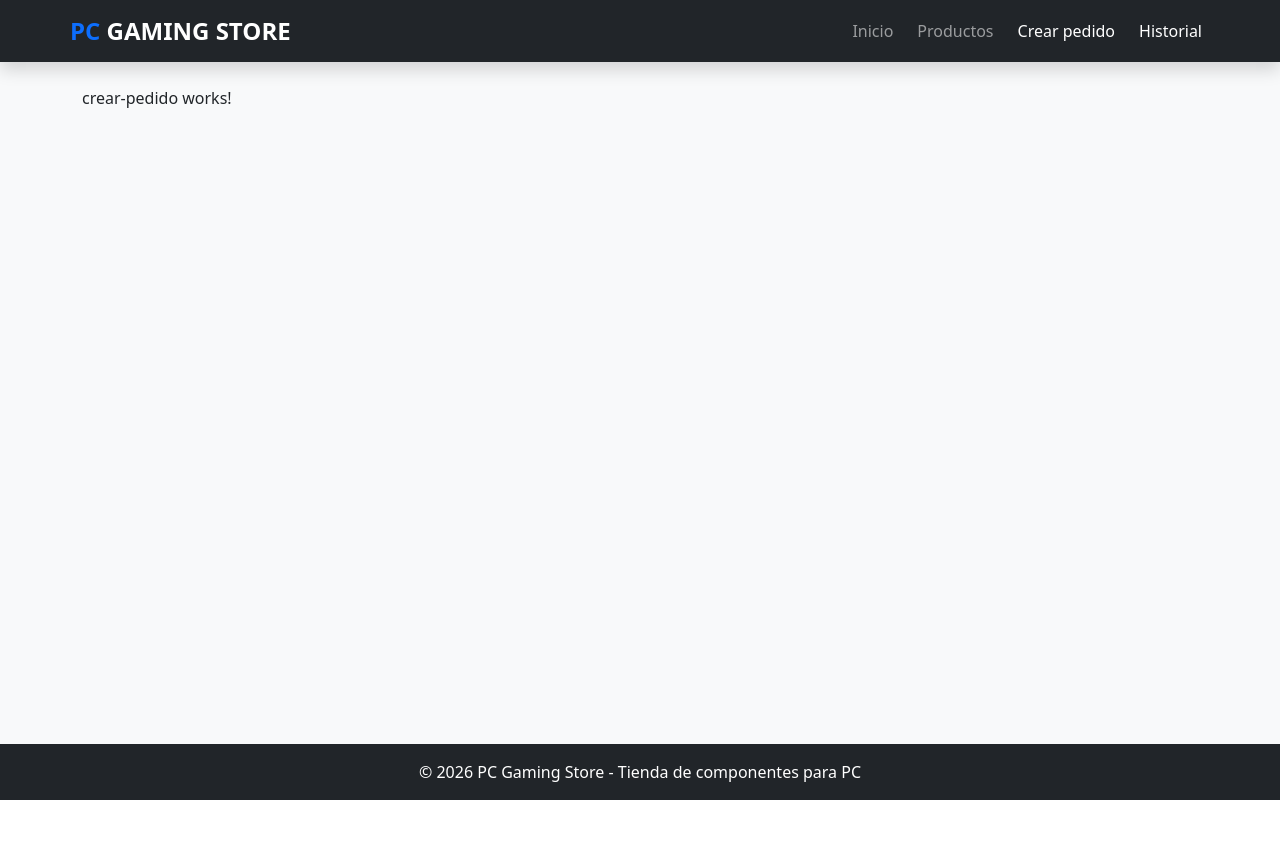
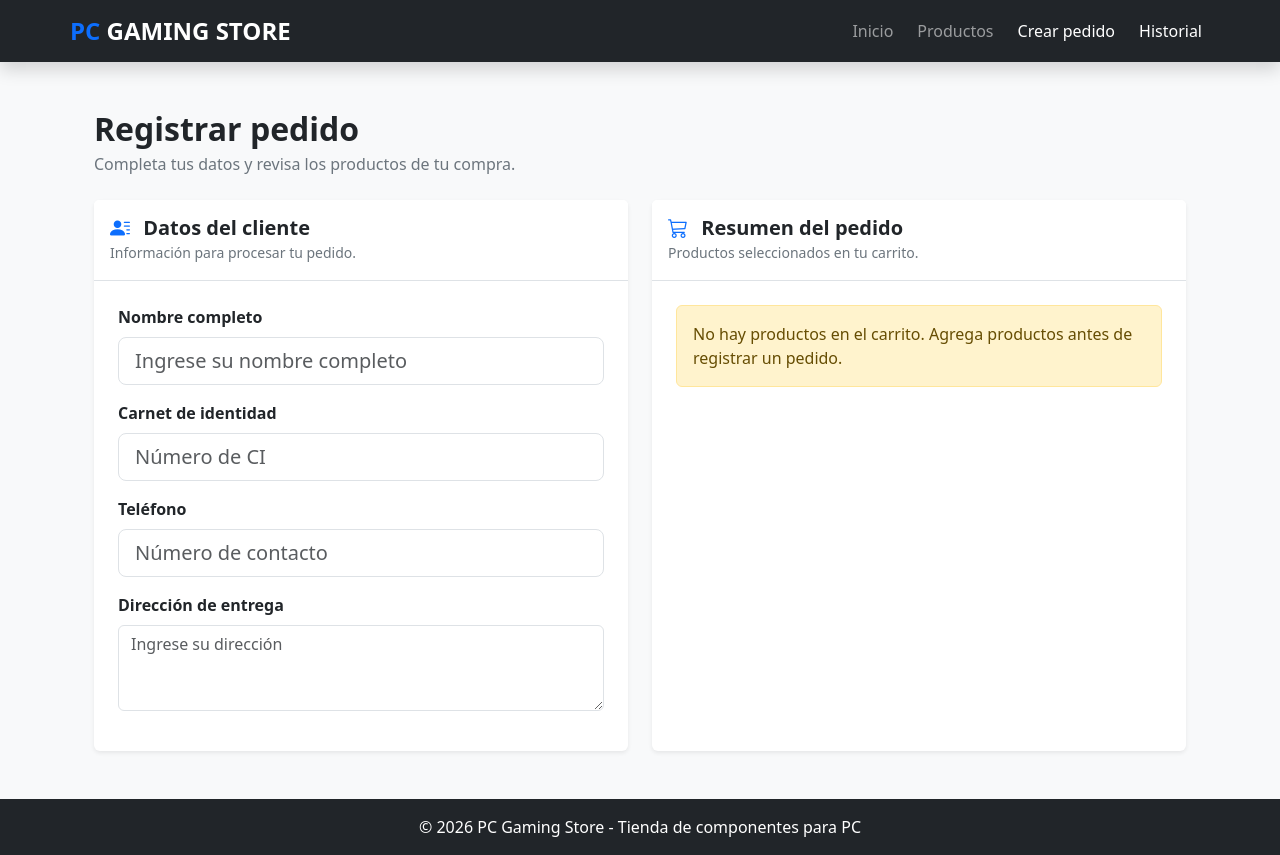
Before and after one commit to ericklopezapaza/tienda-de-componentes-PC, an Angular app: page /pedidos/nuevo in a window 1280 px wide. Before the commit the page ends 800 px from the top, so only its background shows below. Built offline with nearby package versions, Linux system fonts and the light colour scheme.

Commit message:
creacion de formulario de pedido y validacion

```diff
--- a/src/app/modelos/DetallePedido.ts
+++ b/src/app/modelos/DetallePedido.ts
@@ -1,7 +1,8 @@
+
 export interface DetallePedido {
   codigodetalle: number;
-  NombreProducto: string;
-  PrecioUnitario: number;
+  nombreProducto: string;
+  precioUnitario: number;
   cantidad: number;
   subtotal: number;
 }
--- a/src/app/paginas/crear-pedido/crear-pedido.component.html
+++ b/src/app/paginas/crear-pedido/crear-pedido.component.html
@@ -1 +1,248 @@
-<p>crear-pedido works!</p>
+
+<div class="container py-4">
+
+  <!-- Título de la pantalla -->
+  <div class="mb-4">
+    <h2 class="fw-bold mb-1">Registrar pedido</h2>
+    <p class="text-secondary mb-0">
+      Completa tus datos y revisa los productos de tu compra.
+    </p>
+  </div>
+
+  <form [formGroup]="formularioPedido">
+
+    <div class="row g-4">
+
+      <!-- COLUMNA 1: DATOS DEL CLIENTE -->
+      <div class="col-12 col-lg-6">
+
+        <div class="card border-0 shadow-sm h-100">
+
+          <div class="card-header bg-white border-bottom py-3">
+            <h5 class="fw-bold mb-0">
+              <i class="bi bi-person-lines-fill me-2 text-primary"></i>
+              Datos del cliente
+            </h5>
+            <small class="text-secondary">
+              Información para procesar tu pedido.
+            </small>
+          </div>
+
+          <div class="card-body p-4">
+
+            <!-- Nombre completo -->
+            <div class="mb-3">
+              <label class="form-label fw-semibold">
+                Nombre completo
+              </label>
+
+              <input
+                type="text"
+                class="form-control form-control-lg"
+                [class.is-invalid]="formularioPedido.controls.nombreCliente.invalid && formularioPedido.controls.nombreCliente.touched"
+                formControlName="nombreCliente"
+                placeholder="Ingrese su nombre completo"
+              >
+
+              <!-- Mensajes de validación del nombre -->
+              @if (formularioPedido.controls.nombreCliente.touched) {
+                @if (formularioPedido.controls.nombreCliente.hasError('required')) {
+                  <div class="invalid-feedback d-block">
+                    El nombre completo es obligatorio.
+                  </div>
+                } @else if (formularioPedido.controls.nombreCliente.hasError('minlength')) {
+                  <div class="invalid-feedback d-block">
+                    El nombre debe tener al menos 3 caracteres.
+                  </div>
+                }
+              }
+            </div>
+
+            <!-- Carnet de identidad -->
+            <div class="mb-3">
+              <label class="form-label fw-semibold">
+                Carnet de identidad
+              </label>
+
+              <input
+                type="text"
+                class="form-control form-control-lg"
+                [class.is-invalid]="formularioPedido.controls.ci.invalid && formularioPedido.controls.ci.touched"
+                formControlName="ci"
+                placeholder="Número de CI"
+              >
+
+              <!-- Mensajes de validación del CI -->
+              @if (formularioPedido.controls.ci.touched) {
+                @if (formularioPedido.controls.ci.hasError('required')) {
+                  <div class="invalid-feedback d-block">
+                    El carnet de identidad es obligatorio.
+                  </div>
+                } @else if (formularioPedido.controls.ci.hasError('pattern')) {
+                  <div class="invalid-feedback d-block">
+                    El CI debe contener únicamente números.
+                  </div>
+                }
+              }
+            </div>
+
+            <!-- Teléfono -->
+            <div class="mb-3">
+              <label class="form-label fw-semibold">
+                Teléfono
+              </label>
+
+              <input
+                type="tel"
+                class="form-control form-control-lg"
+                [class.is-invalid]="formularioPedido.controls.telefono.invalid && formularioPedido.controls.telefono.touched"
+                formControlName="telefono"
+                placeholder="Número de contacto"
+              >
+
+              <!-- Mensajes de validación del teléfono -->
+              @if (formularioPedido.controls.telefono.touched) {
+                @if (formularioPedido.controls.telefono.hasError('required')) {
+                  <div class="invalid-feedback d-block">
+                    El teléfono es obligatorio.
+                  </div>
+                } @else if (formularioPedido.controls.telefono.hasError('pattern')) {
+                  <div class="invalid-feedback d-block">
+                    El teléfono debe contener entre 7 y 8 dígitos numéricos.
+                  </div>
+                }
+              }
+            </div>
+
+            <!-- Dirección -->
+            <div class="mb-3">
+              <label class="form-label fw-semibold">
+                Dirección de entrega
+              </label>
+
+              <textarea
+                class="form-control"
+                [class.is-invalid]="formularioPedido.controls.direccion.invalid && formularioPedido.controls.direccion.touched"
+                formControlName="direccion"
+                rows="3"
+                placeholder="Ingrese su dirección"
+              ></textarea>
+
+              <!-- Mensaje de validación de la dirección -->
+              @if (formularioPedido.controls.direccion.touched && formularioPedido.controls.direccion.hasError('required')) {
+                <div class="invalid-feedback d-block">
+                  La dirección de entrega es obligatoria.
+                </div>
+              }
+            </div>
+
+          </div>
+        </div>
+
+      </div>
+
+      <!-- COLUMNA 2: RESUMEN DEL PEDIDO -->
+      <div class="col-12 col-lg-6">
+
+        <div class="card border-0 shadow-sm h-100">
+
+          <div class="card-header bg-white border-bottom py-3">
+            <h5 class="fw-bold mb-0">
+              <i class="bi bi-cart3 me-2 text-primary"></i>
+              Resumen del pedido
+            </h5>
+            <small class="text-secondary">
+              Productos seleccionados en tu carrito.
+            </small>
+          </div>
+
+          <div class="card-body p-4">
+
+            <!-- Comprobar si existen productos en el carrito -->
+            @if (carrito().length > 0) {
+
+              <div class="table-responsive">
+
+                <table class="table table-hover align-middle">
+
+                  <thead class="table-light">
+                    <tr>
+                      <th>Producto</th>
+                      <th class="text-center">Cantidad</th>
+                      <th class="text-end">Subtotal</th>
+                    </tr>
+                  </thead>
+
+                  <tbody>
+
+                    <!-- Recorrer los productos del carrito -->
+                    @for (item of carrito(); track item.producto.codigo) {
+                      <tr>
+                        <td class="fw-semibold">
+                          {{ item.producto.nombre }}
+                        </td>
+
+                        <td class="text-center">
+                          <span class="badge bg-light text-dark border">
+                            {{ item.cantidad }}
+                          </span>
+                        </td>
+
+                        <td class="text-end text-nowrap">
+                          {{ item.producto.precio * item.cantidad | currency:'BOB':'symbol':'1.2-2' }}
+                        </td>
+                      </tr>
+                    }
+
+                  </tbody>
+
+                  <tfoot class="table-light">
+                    <tr>
+                      <th>Total</th>
+                      <th class="text-center">
+                        {{ cantidadTotal() }}
+                      </th>
+                      <th class="text-end text-nowrap">
+                        {{ totalPedido() | currency:'BOB':'symbol':'1.2-2' }}
+                      </th>
+                    </tr>
+                  </tfoot>
+
+                </table>
+
+              </div>
+
+              <!-- Total general -->
+              <div class="bg-light rounded-3 p-3 mt-4">
+
+                <div class="d-flex justify-content-between align-items-center">
+                  <span class="text-secondary fw-semibold">
+                    Total del pedido
+                  </span>
+
+                  <h3 class="fw-bold text-primary mb-0">
+                    {{ totalPedido() | currency:'BOB':'symbol':'1.2-2' }}
+                  </h3>
+                </div>
+
+              </div>
+
+            } @else {
+
+              <!-- Mensaje cuando el carrito está vacío -->
+              <div class="alert alert-warning mb-0">
+                No hay productos en el carrito. Agrega productos antes de registrar un pedido.
+              </div>
+
+            }
+
+          </div>
+        </div>
+
+      </div>
+
+    </div>
+
+  </form>
+
+</div>
--- a/src/app/paginas/crear-pedido/crear-pedido.component.ts
+++ b/src/app/paginas/crear-pedido/crear-pedido.component.ts
@@ -1,9 +1,52 @@
-import { Component } from '@angular/core';
+
+import { Component, inject, computed } from '@angular/core';
+import { FormBuilder, ReactiveFormsModule, Validators } from '@angular/forms';
+import { CurrencyPipe } from '@angular/common';
+
+import { TiendaService } from '../../servicios/tienda';
+import { DetallePedido } from '../../modelos/DetallePedido';
 
 @Component({
-  imports: [],
+  imports: [ReactiveFormsModule, CurrencyPipe],
   selector: 'app-crear-pedido',
   styleUrl: './crear-pedido.component.css',
   templateUrl: './crear-pedido.component.html',
 })
-export class CrearPedidoComponent {}
+export class CrearPedidoComponent {
+
+  // Herramienta de Angular para construir formularios reactivos
+  private fb = inject(FormBuilder);
+  private tienda = inject(TiendaService);
+
+  formularioPedido = this.fb.group({
+    nombreCliente: ['', [Validators.required, Validators.minLength(3)]],
+    ci: ['', [Validators.required, Validators.pattern(/^[0-9]+$/)]],
+    telefono: ['', [Validators.required, Validators.pattern(/^[0-9]{7,8}$/)]],
+    direccion: ['', Validators.required]
+  });
+
+  // Obtener los productos que el cliente agregó al carrito
+  carrito = this.tienda.carrito;
+
+  cantidadTotal = computed(() =>
+    this.carrito().reduce(
+      (total, item) => total + item.cantidad,
+      0
+    )
+  );
+
+
+  totalPedido = this.tienda.totalCarrito;
+
+  // Convertir los productos del carrito al formato del detalle del pedido
+  obtenerDetalles(): DetallePedido[] {
+    return this.carrito().map(item => ({
+      codigodetalle: item.producto.codigo,
+      nombreProducto: item.producto.nombre,
+      precioUnitario: item.producto.precio,
+      cantidad: item.cantidad,
+      subtotal: item.producto.precio * item.cantidad
+    }));
+  }
+
+}
```
